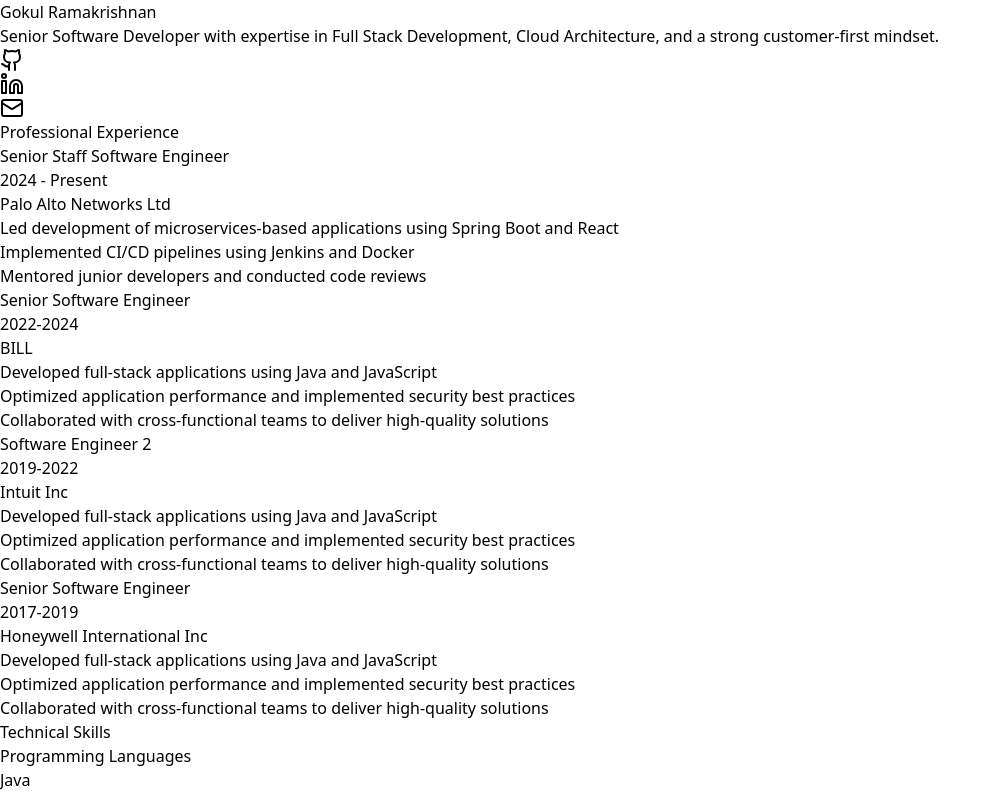
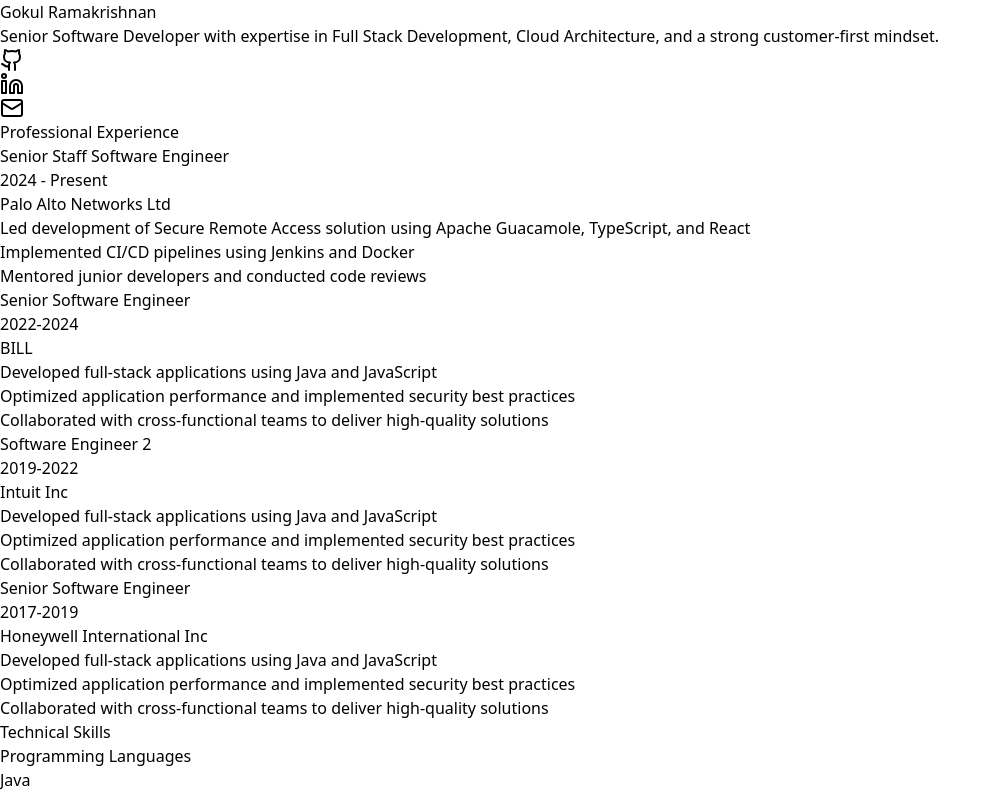
Before and after one commit to GokulRG/portfolio-website, a React (Vite) app: page / in a window 1280 px wide. Shown: the top 796 px of the page, without its empty margins (0-1001 px from the left). Built offline with nearby package versions, Linux system fonts and the light colour scheme.

Commit message:
Changes to content
Changes to App

```diff
--- a/src/App.tsx
+++ b/src/App.tsx
@@ -36,7 +36,7 @@
                             </div>
                             <p className="text-gray-600 mb-4">Palo Alto Networks Ltd</p>
                             <ul className="list-disc list-inside text-gray-700 space-y-2">
-                                <li>Led development of microservices-based applications using Spring Boot and React</li>
+                                <li>Led development of Secure Remote Access solution using Apache Guacamole, TypeScript, and React</li>
                                 <li>Implemented CI/CD pipelines using Jenkins and Docker</li>
                                 <li>Mentored junior developers and conducted code reviews</li>
                             </ul>
```
Also changed, not shown: 3 other files (tests, documents, lock files or other folders).
